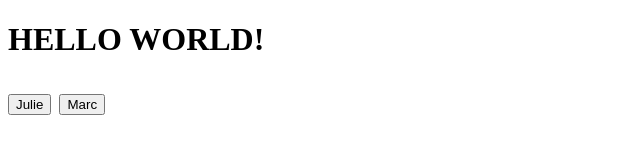
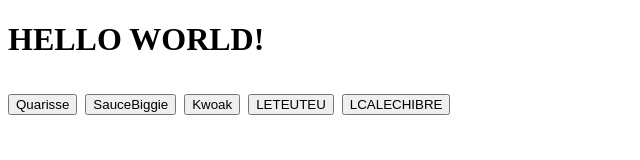
Before and after one commit to Bobbykai/workshop-dom-js, a plain HTML site: page index.html in a window 1280 px wide. Shown: the whole page, without its empty margins (0-640 px from the left). Drawn offline with Linux system fonts and the light colour scheme.

Commit message:
Dynamic Buttons xith array static

```diff
--- a/index.html
+++ b/index.html
@@ -2,14 +2,18 @@
 <html>
   <head>
     <meta charset="utf-8">
-    <script src="script.js">
-    </script>
+
+
     <title>Exercice JS</title>
+
   </head>
   <body>
     <h1>HELLO WORLD!<h1>
-      <button onclick="message('Julie')">Julie </button>
-      <button onclick="message('Marc')">Marc</button>
 
-  </body>
+<div id="container"></div>
+<script src="script.js"></script>
+
+
+
+</body>
 </html>
--- a/script.js
+++ b/script.js
@@ -1,4 +1,18 @@
 
-function message(a) {
-  console.log(`Hello ${a}, ca va aujourd'hui? `);
+
+var names = ["Quarisse", "SauceBiggie", "Kwoak", "LETEUTEU","LCALECHIBRE"];
+
+
+var generateMessage = names => {
+return `
+  <button onclick="message('${names}')">${names}
+</button>`;
+};
+var container = document.getElementById('container');
+for (let i = 0; i < names.length; i++) {
+  const person = names[i];
+  container.innerHTML += generateMessage(person);
 }
+var message = names  => {
+  console.log(`Hello ${names}, ca va aujourd'hui? `);
+};
```
